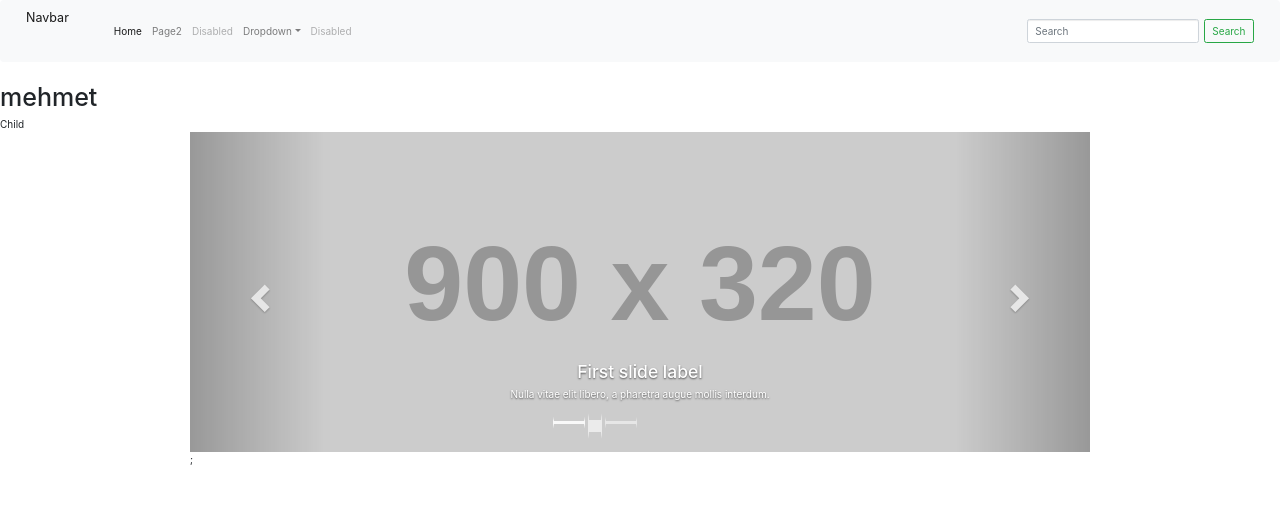
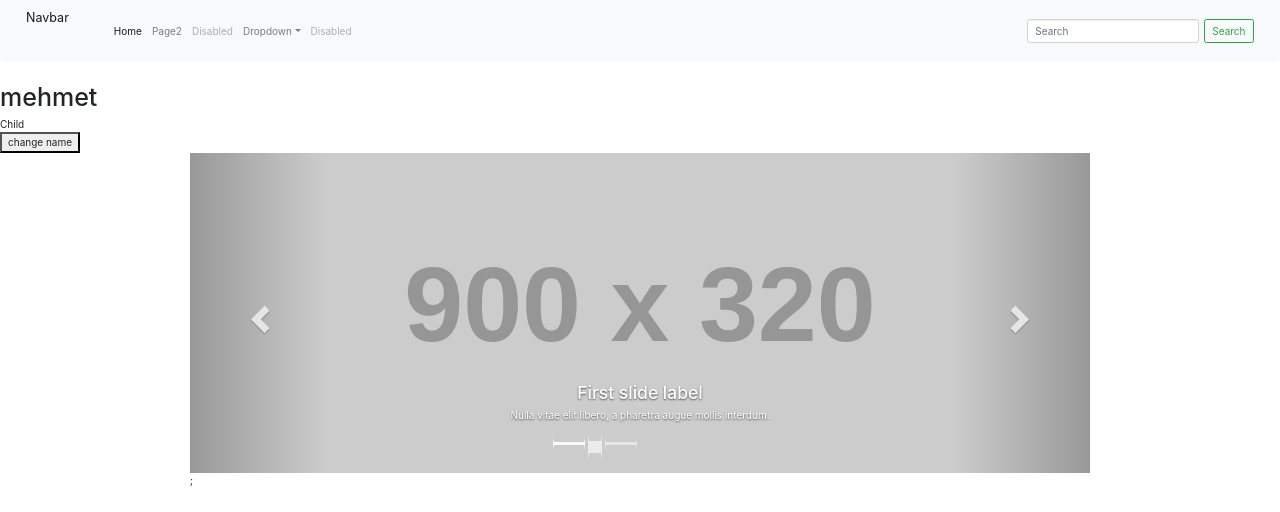
Before and after one commit to MukerremAkkoyun/React-Lifecycle, a React (Create React App) app: page / in a window 1280 px wide. Shown: the top 512 px of the page. Built offline with nearby package versions, Linux system fonts and the light colour scheme; the HTML template or start-up script is replaced by a standard one.

Commit message:
componentWillReceiveProps

```diff
--- a/src/App.js
+++ b/src/App.js
@@ -40,6 +40,12 @@
   }
 
 
+  changeName = () => {
+    this.setState({
+      name:'xyz'
+    })
+  };
+
   render() {
 
     console.log("main 3 render");
@@ -52,7 +58,8 @@
 
         <div className="cotainer">
           <h1>{ this.state.name }</h1>
-          <Child />
+          <Child name={this.state.name} />
+          <button  onClick={this.changeName}>change name</button>
         </div>
 
         <div style={divStyle} >
```
